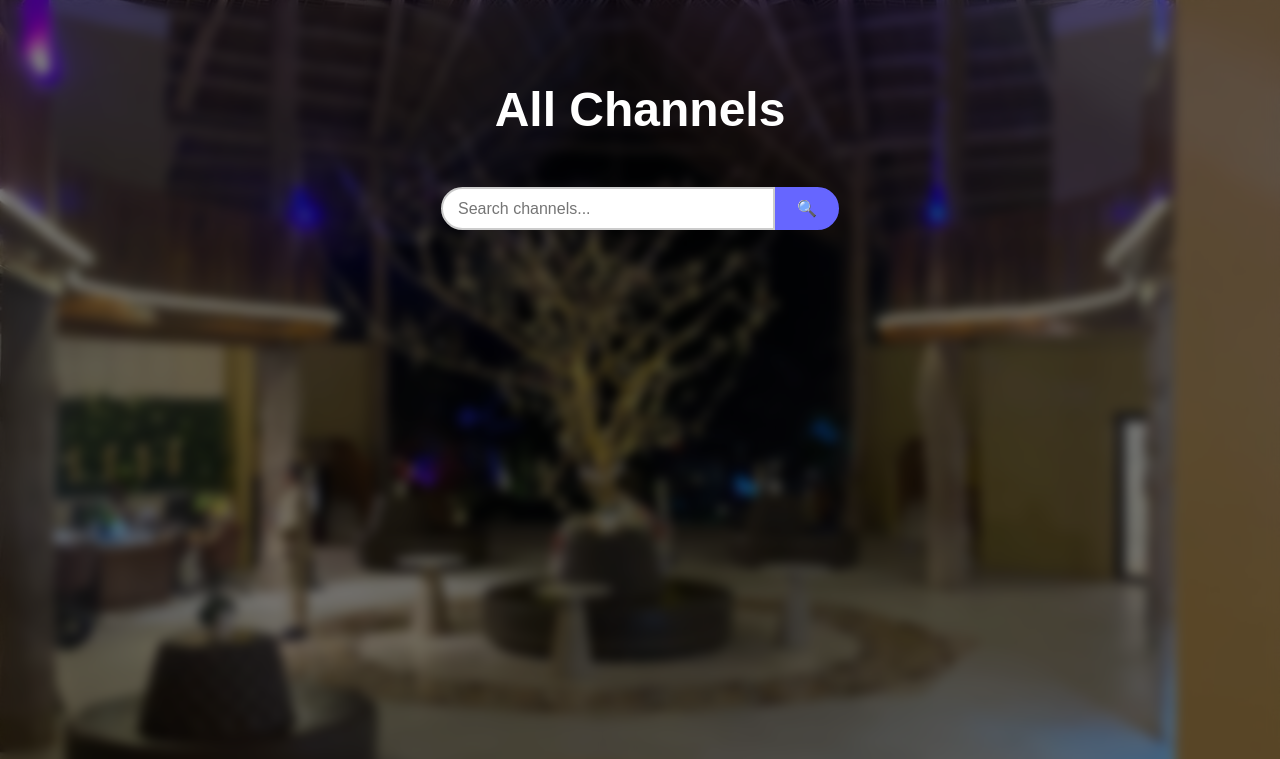
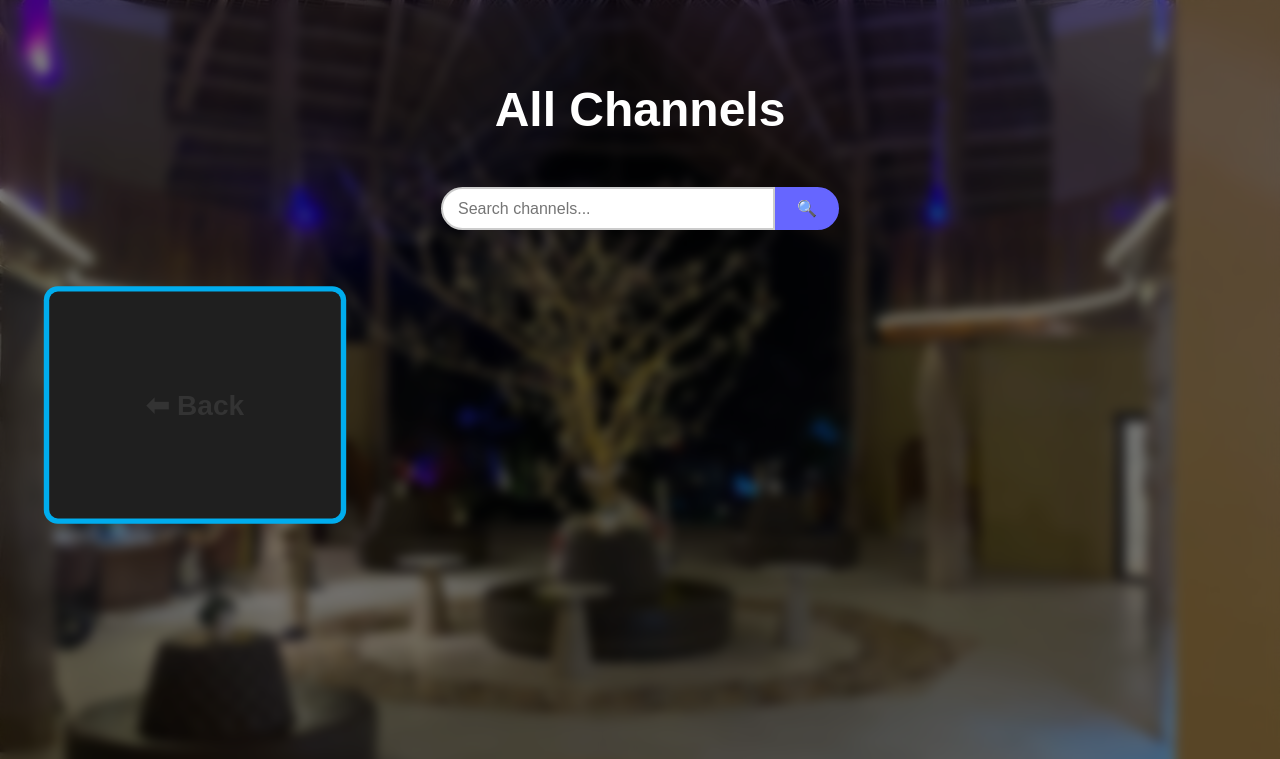
Before and after one commit to Joel-In-Action/Hotel-tv-portal, a Laravel app: template resources/views/channels.blade.php in a window 1280 px wide. Shown: the top 759 px of the page. Run offline with Laravel 12, Linux system fonts and the light colour scheme; the template is opened without the code that fills it, so the values that code supplies are empty.

Commit message:
added a back button

```diff
--- a/resources/views/channels.blade.php
+++ b/resources/views/channels.blade.php
@@ -46,6 +46,7 @@
     transform: scale(1.05);
 }
 </style>
+
 <div class="grid">
     @foreach ($channels as $channel)
         <a href="{{ route('player', ['url' => $channel['url'], 'name' => $channel['name']]) }}" class="tile">
@@ -89,4 +90,7 @@
 }
 </style>
 
+<a href="/" class="tile back">⬅ Back</a>
+
+
 @endsection
```
